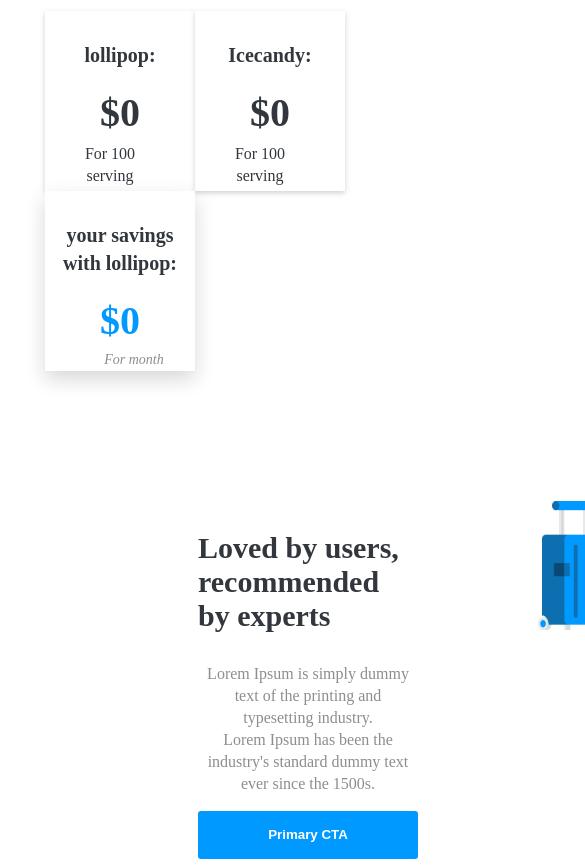
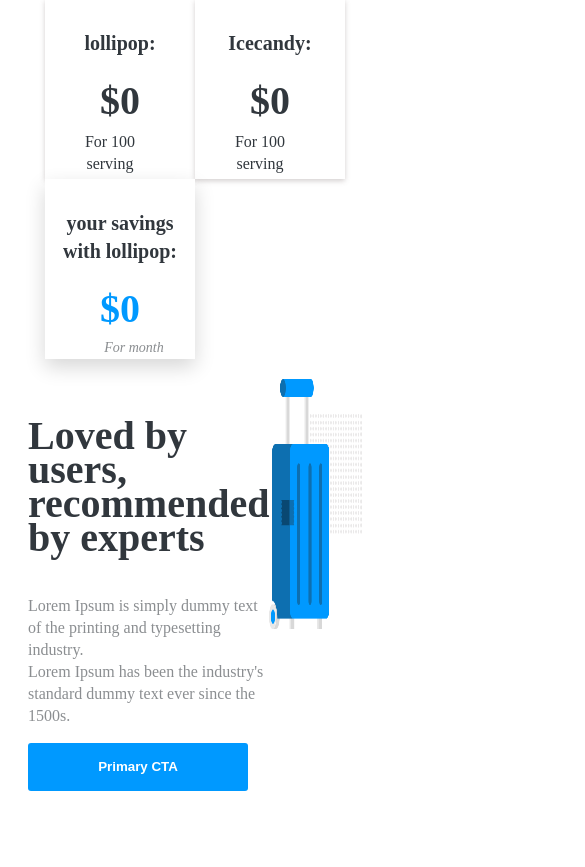
Before and after one commit to SRILAKSHMI576/Marvel_App, a React (Create React App) app: page / in a window 390 px wide. Shown: the part 1516-2383 px from the top of the page, 585 px wide, since content can reach past the window. After the commit the page ends 2335 px from the top, so only its background shows below. Built offline with nearby package versions, Linux system fonts and the light colour scheme.

Commit message:
Update responsive for the screen size between 320 and 479

```diff
--- a/src/components/product/product.js
+++ b/src/components/product/product.js
@@ -9,7 +9,7 @@ function Product() {
           Loved by users, <br />
           recommended by experts
         </h3>
-        <p className="lorem-ipsum-is-simpl">
+        <p className="lorem-ipsum">
           Lorem Ipsum is simply dummy text of the printing and typesetting
           industry. <br />
           Lorem Ipsum has been the industry's standard dummy text ever since the
--- a/src/components/product/style.css
+++ b/src/components/product/style.css
@@ -7,14 +7,14 @@
   text-align: left;
 }
 
-.lorem-ipsum-is-simpl {
+.lorem-ipsum {
   color: #8b8e91;
   font-family: AktivGrotesk;
   font-size: 16px;
   font-weight: 400;
   line-height: 22px;
-  width: 100%;
-  text-align: center;
+  width: 387px;
+  text-align: left;
 }
 .shape {
   background-color: #0099ff;
@@ -35,3 +35,23 @@
 .group4 {
   margin-left: 120px;
 }
+
+@media only screen and (min-width: 320px) and (max-width: 479px) {
+  .item {
+    margin-left: 0px;
+    margin-top: 0px;
+    padding: 20px;
+  }
+  .loved-by-users-reco-copy-2 {
+    width: 100%;
+    font-size: 40px;
+  }
+  .lorem-ipsum {
+    width: 100%;
+  }
+  .group4 {
+    margin-left: 0px;
+    height: 250px;
+    width: 100%;
+  }
+}
```
